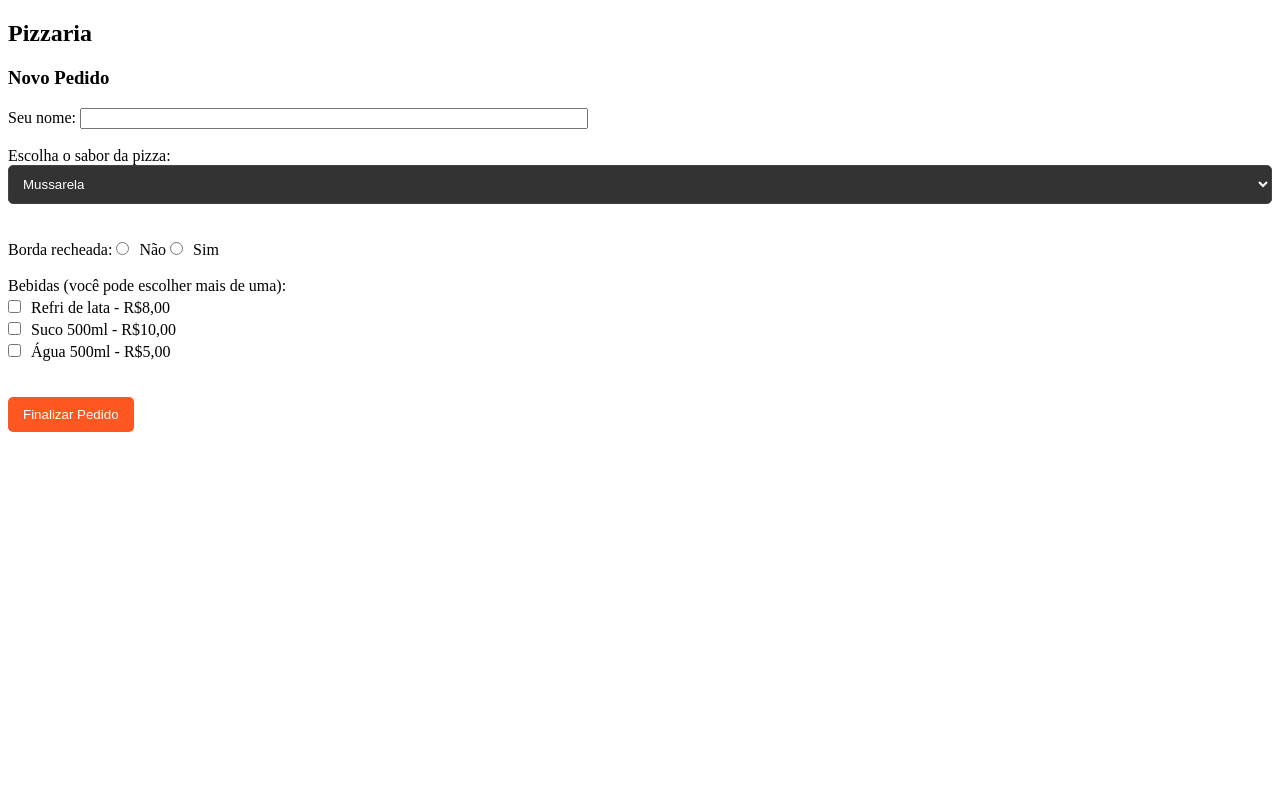
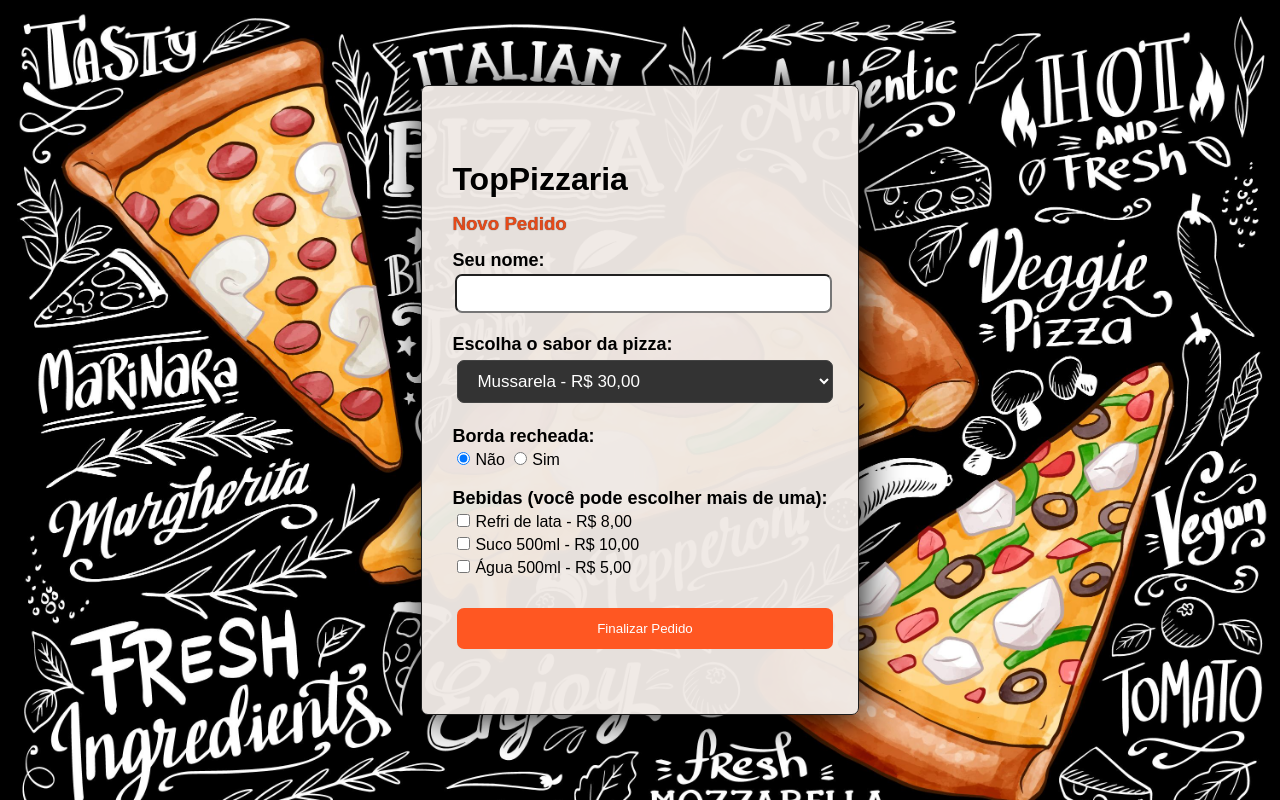
Before and after one commit to das-ti/Desenvolvimento-Web-II, a PHP site: page / in a window 1280 px wide. Run offline with PHP 8.4, Linux system fonts and the light colour scheme.

Commit message:
upd index.php and style.css

```diff
--- a/Aula03-Atividade01/index.php
+++ b/Aula03-Atividade01/index.php
@@ -9,33 +9,34 @@
 </head>
 
 <body>
+    <main>
         <section>
-        <h1>Pizzaria</h1>
+            <h1>TopPizzaria</h1>
             <h3>Novo Pedido</h3>
             <form action="#" method="post">
-            <label for="txtnome">Seu nome:</label>
-            <input type="text" name="txtnome">
+                <label for="txtnome">Seu nome:</label><br>
+                <input type="text" name="txtnome" id="txtnome" required>
                 <br><br>
-            <label for="sabor">Escolha o sabor da pizza:</label>
+                <label for="sabor">Escolha o sabor da pizza:</label><br>
                 <select name="sltsabor" id="sabores">
-                <option value="Mussarela">Mussarela</option>
-                <option value="Calabresa">Calabresa</option>
-                <option value="Caipira">Caipira</option>
-                <option value="Brocolis">Brócolis</option>
+                    <option value="Mussarela">Mussarela - R$ 30,00</option>
+                    <option value="Calabresa">Calabresa - R$ 32,00</option>
+                    <option value="Caipira">Caipira - R$ 35,00</option>
+                    <option value="Brocolis">Brócolis - R$ 37,00</option>
                 </select>
                 <br><br>
-            <label for="">Borda recheada:</label>
-            <input type="radio" value="Não" name="rdborda">Não
-            <input type="radio" value="Sim" name="rdborda">Sim
+                <label for="rdsim">Borda recheada:</label><br>
+                <input type="radio" value="Não" name="rdborda" id="rdnao" checked>Não
+                <input type="radio" value="Sim" name="rdborda" id="rdsim">Sim
                 <br><br>
                 <label for="">Bebidas (você pode escolher mais de uma):</label><br>
-            <input type="checkbox" value="8" name="ckbebidas[]">Refri de lata - R$8,00 <br>
-            <input type="checkbox" value="10" name="ckbebidas[]">Suco 500ml - R$10,00 <br>
-            <input type="checkbox" value="5" name="ckbebidas[]">Água 500ml - R$5,00 <br>
-            <br><br>
+                <input type="checkbox" value="8" name="ckbebidas[]">Refri de lata - R$ 8,00 <br>
+                <input type="checkbox" value="10" name="ckbebidas[]">Suco 500ml - R$ 10,00 <br>
+                <input type="checkbox" value="5" name="ckbebidas[]">Água 500ml - R$ 5,00 <br>
                 <input type="submit" value="Finalizar Pedido" name="btnpedido">
             </form>
         </section>
+    </main>
 
 </html>
 
@@ -60,9 +61,10 @@ if ($_SERVER['REQUEST_METHOD'] === 'POST') {
 
     if ($borda == "Sim") {
         $precoPizza += 5;
-    } else {
-        $preco;
     }
+    // else {
+    //     $preco;
+    // }
 
     echo "<h4>Resumo do Pedido</h4>";
     echo "<br>Nome: " . $nome;
--- a/Aula03-Atividade01/style.css
+++ b/Aula03-Atividade01/style.css
@@ -1,31 +1,82 @@
-body{
-    box-sizing: border-box;
+* {
+  margin: 0;
+  padding: 0;
 }
 
-input[type="text"]{
-    width: 500px;
+body {
+  box-sizing: border-box;
+  background-image: url("img/bg-pizza.jpg");
+  background-size: cover;
+  font-family: Arial, Helvetica, sans-serif;
+}
+
+main {
+  width: auto;
+  height: 100vh;
+  display: flex;
+  justify-content: center;
+  align-items: center;
+}
+
+section {
+  padding: 60px 30px;
+  background-color: #f0eae5f5;
+  border: 1px solid #1d1d1d;
+  border-radius: 7px;
+  box-shadow: 2px 2px 40px #000;
+}
+
+h1 {
+  margin: 15px 0;
+  font-size: 32px;
+}
+
+h3 {
+  margin: 15px 0;
+  color: #e64a19;
+  text-shadow: 0 0 1px #333;
+}
+
+label {
+  font-size: 18px;
+  font-weight: 550;
+}
+input[type="text"] {
+  width: 94%;
+  height: 15px;
+  margin: 3px;
+  padding: 10px;
+  border-radius: 7px;
+  font-size: 17px;
 }
 select {
   width: 100%;
-   padding: 10px;
-   margin-bottom: 15px;
+  padding: 10px 15px;
+  margin: 5px;
   border: 1px solid #444;
-   border-radius: 5px;
+  border-radius: 7px;
   background-color: #333;
+  font-size: 17px;
   color: #fff;
 }
+
 input[type="radio"],
 input[type="checkbox"] {
-   margin: 5px 10px 0 0;
+  margin: 5px;
 }
+
 input[type="submit"] {
+  width: 100%;
   background-color: #ff5722;
+  margin: 5px;
+  margin-top: 30px;
+  padding: 13px;
+  border: none;
+  border-radius: 7px;
   color: #fff;
-   padding: 10px 15px;
-   border: none;
-   border-radius: 5px;
   cursor: pointer;
 }
+
 input[type="submit"]:hover {
   background-color: #e64a19;
 }
```
Also changed, not shown: Aula03-Atividade01/img/License free.txt (added, +45 -0 lines), Aula03-Atividade01/img/bg-pizza.jpg (added), 1 other file. Lines whose indentation alone changed are shown as unchanged.
